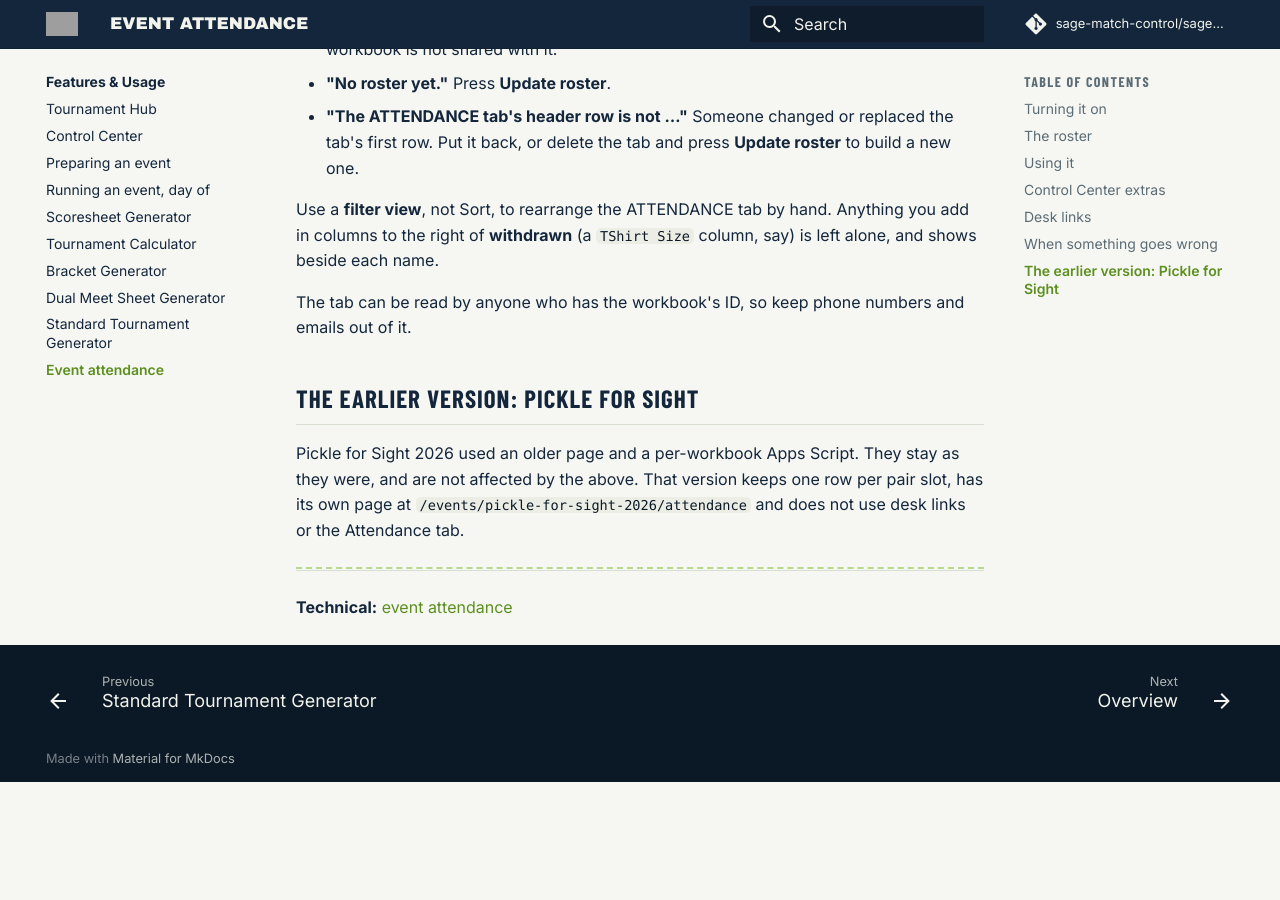
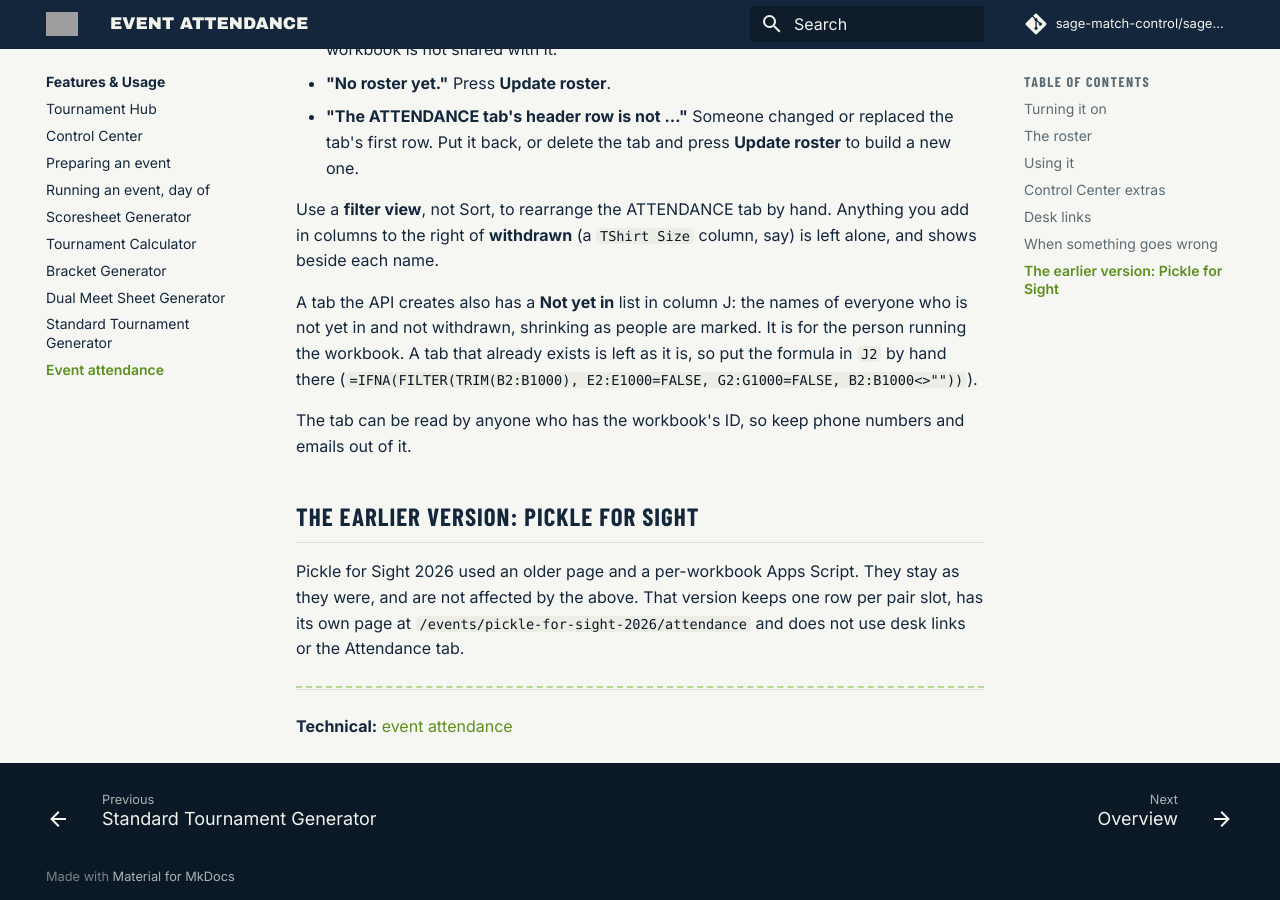
Before and after one commit to sage-match-control/sage-docs, an MkDocs documentation site: the page built from docs/features/event-attendance.md, in a window 1280 px wide and 900 px high, scrolled down 2350 px. Built offline with MkDocs 1.6.1 and Material for MkDocs 9.7.7, drawn with Linux system fonts in a browser that asks for light colours; comment, search, counter and statistics services are not loaded; before the commit the page ends 3132 px from its top, so only the background shows below that.

Commit message:
Docs: the Not yet in list on a new ATTENDANCE tab
Co-Authored-By: Claude Sonnet 5.5 <noreply@anthropic.com>

```diff
--- a/docs/features/event-attendance.md
+++ b/docs/features/event-attendance.md
@@ -93,6 +93,12 @@ Use a **filter view**, not Sort, to rearrange the ATTENDANCE tab by hand.
 Anything you add in columns to the right of **withdrawn** (a `TShirt Size`
 column, say) is left alone, and shows beside each name.
 
+A tab the API creates also has a **Not yet in** list in column J: the names of
+everyone who is not yet in and not withdrawn, shrinking as people are marked.
+It is for the person running the workbook. A tab that already exists is left as
+it is, so put the formula in `J2` by hand there
+(`=IFNA(FILTER(TRIM(B2:B1000), E2:E1000=FALSE, G2:G1000=FALSE, B2:B1000<>""))`).
+
 The tab can be read by anyone who has the workbook's ID, so keep phone numbers
 and emails out of it.
 
```
Also changed, not shown: docs/specs/in-progress/multi-event-attendance-spec.md (+5 -0 lines), docs/technical/event-attendance.md (+6 -0 lines).
